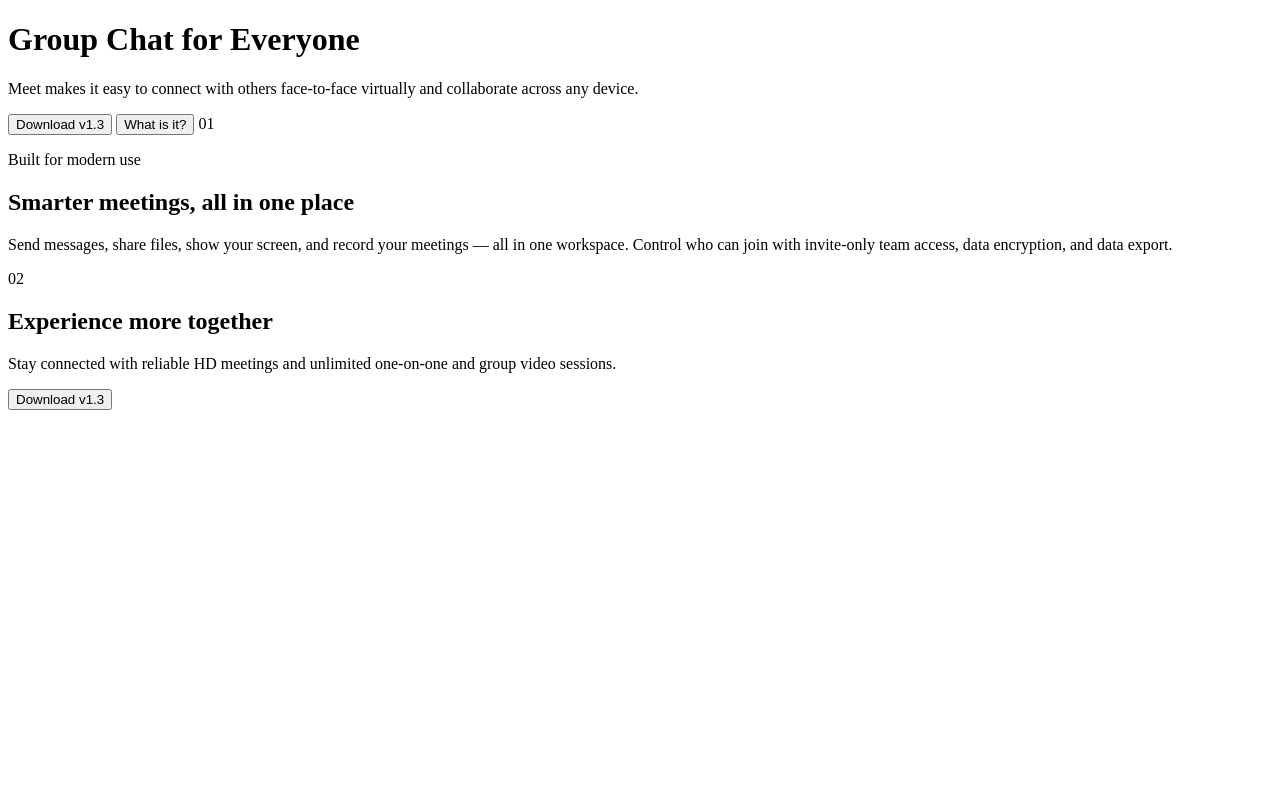
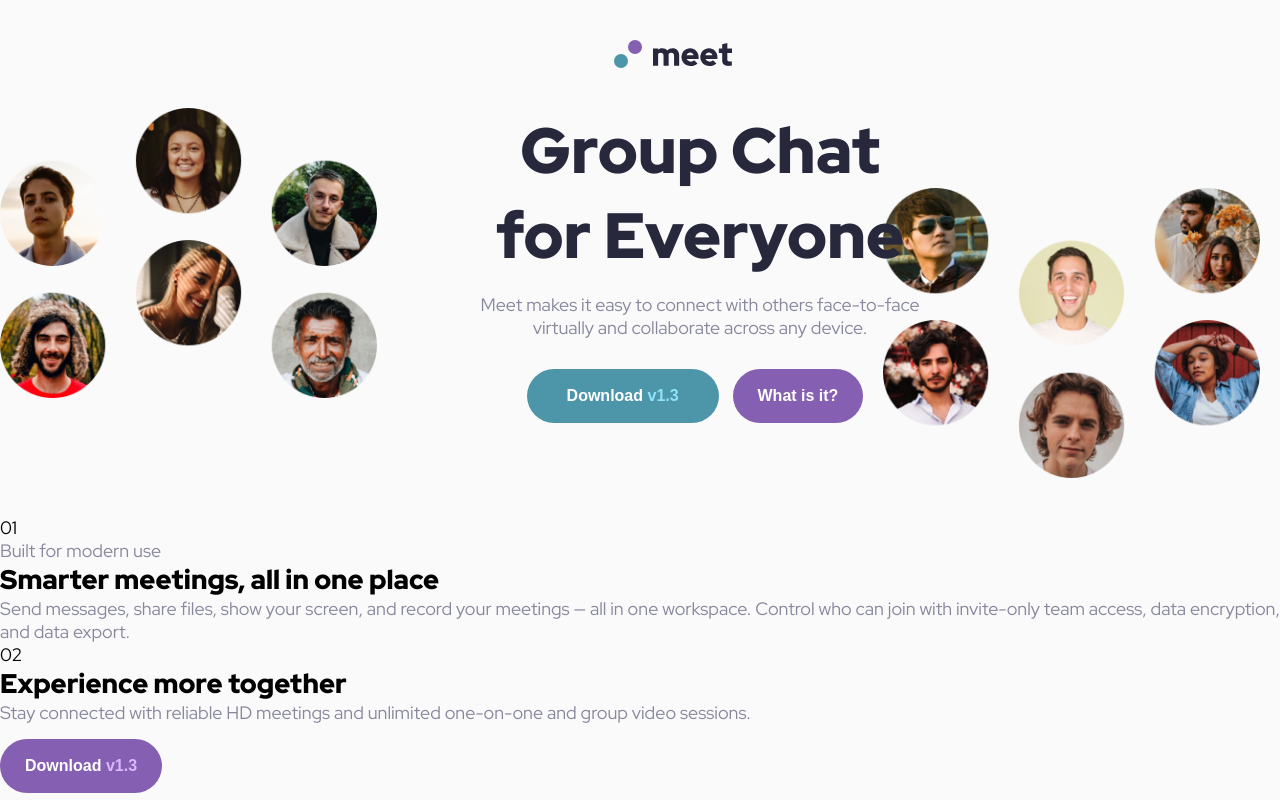
Before and after one commit to jalexandertech/meet-landing-page, a plain HTML site: page starter-code/index.html in a window 1280 px wide. Drawn offline with Linux system fonts and the light colour scheme.

Commit message:
Hero images and style added to top portion of page

```diff
--- a/starter-code/index.html
+++ b/starter-code/index.html
@@ -1,32 +1,54 @@
 <!DOCTYPE html>
 <html lang="en">
+
 <head>
   <meta charset="UTF-8">
   <meta name="viewport" content="width=device-width, initial-scale=1.0">
 
   <link rel="icon" type="image/png" sizes="32x32" href="./assets/favicon-32x32.png">
+  <link rel="stylesheet" href="style.css">
 
   <title>Frontend Mentor | Meet landing page</title>
 </head>
+
 <body>
+<div class="wrapper">
+  <div id="logo"></div>
+
+  <div class="container">
+    <img src="../starter-code/assets/desktop/image-hero-left.png" alt="Individual's profile photos on the left"
+      class="hero-left">
+    <div class="top-box">
       <h1>Group Chat for Everyone</h1>
       <p>Meet makes it easy to connect with others face-to-face virtually and collaborate across any device.</p>
 
-  <button>Download v1.3</button>
-  <button>What is it?</button>
+      <button class="download-button">Download <span>v1.3</span></button>
+      <button class="info-button">What is it?</button>
+    </div>
+    <img src="../starter-code/assets/desktop/image-hero-right.png" alt="Individual's profile photos on the right"
+      class="hero-right">
+  </div>
+  <span>01</span>
 
-  <span>01</span>
+  <div class="middle-box">
     <p>Built for modern use</p>
 
     <h2>Smarter meetings, all in one place</h2>
 
     <p>Send messages, share files, show your screen, and record your meetings — all in one
       workspace. Control who can join with invite-only team access, data encryption, and data export.</p>
+  </div>
 
   <span>02</span>
+
+  <div class="end-box">
     <h2>Experience more together</h2>
     <p>Stay connected with reliable HD meetings and unlimited one-on-one and group video sessions.</p>
 
-  <button> Download v1.3</button>
+    <button class="end-download-btn"> Download <span class="end-btn">v1.3</span> </button>
+  </div>
+
+</div>
 </body>
+
 </html>
--- /dev/null
+++ b/starter-code/style.css
@@ -0,0 +1,109 @@
+@import url('https://fonts.googleapis.com/css2?family=Red+Hat+Display:wght@400;900&display=swap');
+
+*{
+    box-sizing: border-box;
+    /* border: black 1px solid; */
+    margin: 0 auto;
+    max-height: 100vh;
+}
+
+body{
+    background-color: #fafafa;
+    font-family: 'Red Hat Display', sans-serif;
+    font-size: 18px;
+}
+
+.wrapper{
+    min-width: 960px;
+    max-width: 1440px;
+
+}
+
+/* Below I learned that I can add images through css instead of adding the images in HTML file. */
+/* To add to this, I cannot add images like the hero images in CSS file, I will have to have a HTML img tag to add the hero images */
+/* Additionally, I have a strong understanding of the difference between margin and padding now (REF: https://www.geeksforgeeks.org/css-margins-padding/) */
+
+#logo {
+    background: url("../starter-code/assets/logo.svg") no-repeat;
+   width: 118px;
+   height: 68px;
+   margin-left: 48%;
+   margin-top: 40px;
+}
+
+.container{
+    height: 408px;
+}
+.hero-left{
+    float: left;
+    height: 290px;
+
+}
+
+.hero-right{
+    float: right;
+    margin-top: -25%;
+    margin-right: 20px;
+    height: 290px;
+
+}
+
+.top-box {
+    width: 504px;
+    height: 340px;
+    margin-left: 35%;
+    margin-bottom: 60px;
+    text-align: center;
+}
+
+
+h1{
+    font-size: 64px;
+    font-weight: 900;
+    margin: 0;
+    padding: 0 25px 15px 25px;
+    color: #28283D;
+}
+
+.top-box p{
+    margin: 0;
+    padding-bottom:15px;
+}
+
+/* Here I initially has .download-button underneath the button selector and I was trying to override the padding to the .download-button as I have it in the button selector and I learned that in order to override CSS, I have to put it above button. (REF: https://developer.mozilla.org/en-US/docs/Web/CSS/Specificity, https://www.w3docs.com/snippets/css/how-to-override-css-styles.html) */
+.download-button{
+    background-color: #4D96A9;
+    padding-left: 40px;
+    padding-right: 40px;
+}
+
+button{
+    color:#ffffff;
+    border-radius: 40px;
+    border: none;
+    padding: 18px 25px;
+    margin-right: 10px;
+    margin-top: 15px;
+    font-weight: bold;
+    font-size: 16px;
+}
+
+.download-button span{
+    color: #8FE3F9;
+}
+.info-button{
+    background-color: #855FB1;
+    color: #ffffff;
+}
+
+.end-download-btn{
+    background-color: #855FB1;
+    color: #ffffff;
+}
+.end-btn{
+    color: #D9B8FF;
+}
+
+p{
+    color: #87879D;
+}
```
Lines whose indentation alone changed are shown as unchanged.
